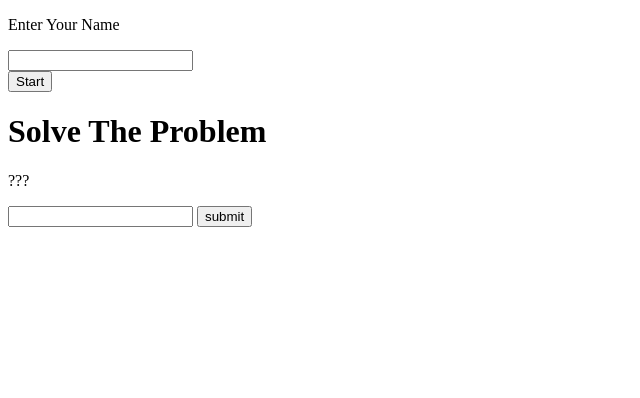
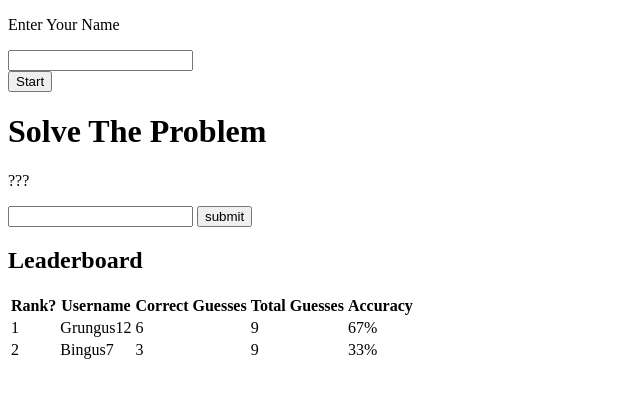
Before and after one commit to BeegFloppa15/a2-BrodyGraham, a website: page public/index.html in a window 1280 px wide. Shown: the whole page, without its empty margins (0-640 px from the left). Drawn offline with Linux system fonts and the light colour scheme.

Commit message:
Saving progress before I attempt to rework leaderboard.

```diff
--- a/public/index.html
+++ b/public/index.html
@@ -21,5 +21,33 @@
       <input type='text' id='answer' value=''>
       <button id ='submit'>submit</button>
     </form>
+    <section>
+      <h1>Leaderboard</h1>
+      <table>
+        <thead>
+          <th scope="col">Rank?</th>
+          <th scope="col">Username</th>
+          <th scope="col">Correct Guesses</th>
+          <th scope="col">Total Guesses</th>
+          <th scope="col">Accuracy</th>
+        </thead>
+        <tbody>
+          <tr>
+            <td>1</td>
+            <td>Grungus12</td>
+            <td>6</td>
+            <td>9</td>
+            <td>67%</td>
+          </tr>
+          <tr>
+            <td>2</td>
+            <td>Bingus7</td>
+            <td>3</td>
+            <td>9</td>
+            <td>33%</td>
+          </tr>
+        </tbody>
+      </table>
+    </section>
   </body>
 </html>
--- a/server.js
+++ b/server.js
@@ -104,6 +104,7 @@ const handlePost = function( request, response ) {
 
     console.log(`${userData.username} data in memory: ${currPlayer.toString()}`)
 
+    // TODO: Change from sending individual user data to entire user leaderboard
     // Send data to the client: includes "problem" if they got it right
     response.writeHead( 200, "OK", {'Content-Type': 'text/plain' })
     response.end(JSON.stringify(reply))
```
Also changed, not shown: player.js (+24 -2 lines), test.js (+11 -17 lines).
